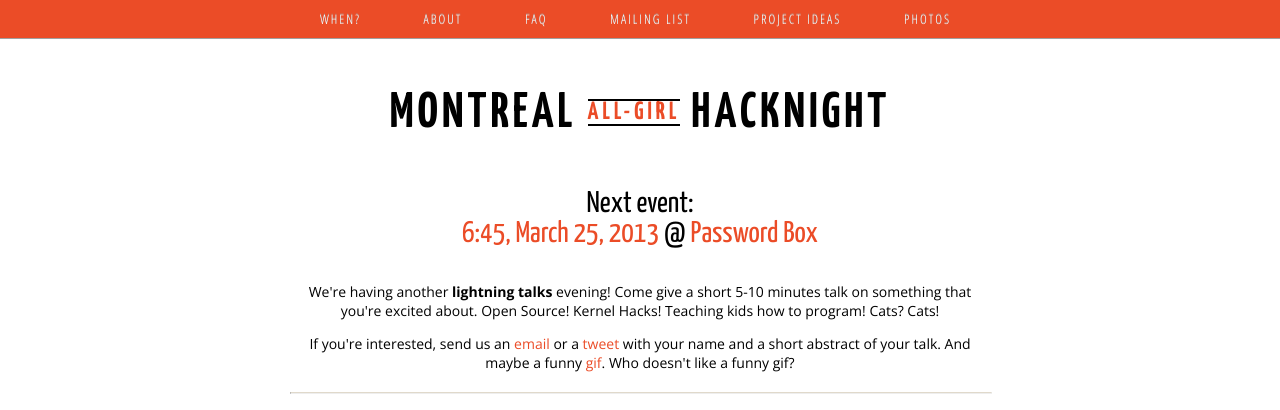
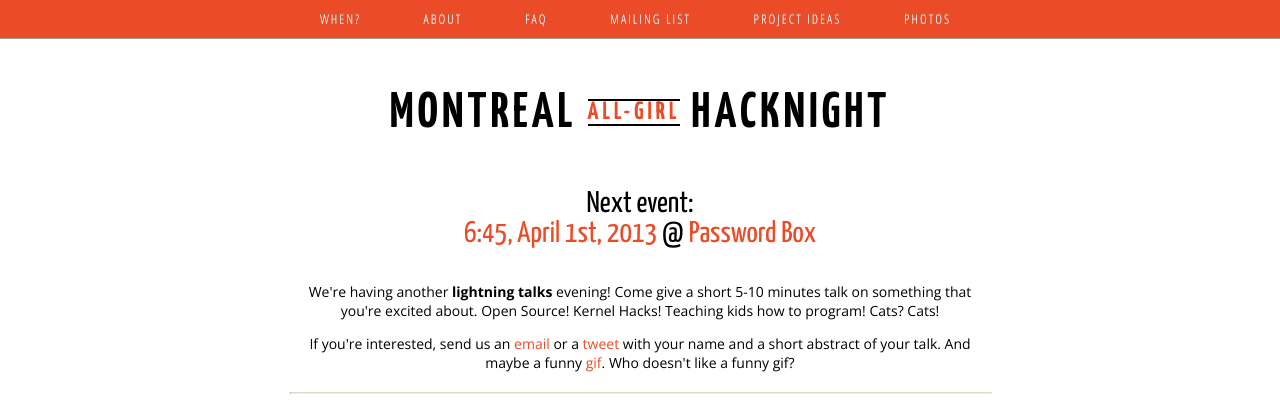
Before and after one commit to notwaldorf/hacknight, a Jekyll site: the page built from index.html, in a window 1280 px wide, cut to the strip 0-410 px from the top of the page. Built offline with Jekyll 4.4.1, drawn with Linux system fonts in a browser that asks for light colours.

Commit message:
change march date

```diff
--- a/_config.yml
+++ b/_config.yml
@@ -4,7 +4,7 @@ email: mtlallgirlhacknight@gmail.com
 
 is_there_a_plan: yes
 
-when: 6:45, March 25, 2013
+when: "6:45, April 1st, 2013"
 where: "Password Box"
 where_url: "https://www.google.com/maps/place/4200+Boulevard+Saint-Laurent+%23610/@45.5181162,-73.582401,17z/data=!4m2!3m1!1s0x4cc91bcd597c6333:0xfe46d5188228b74c"
 
```
